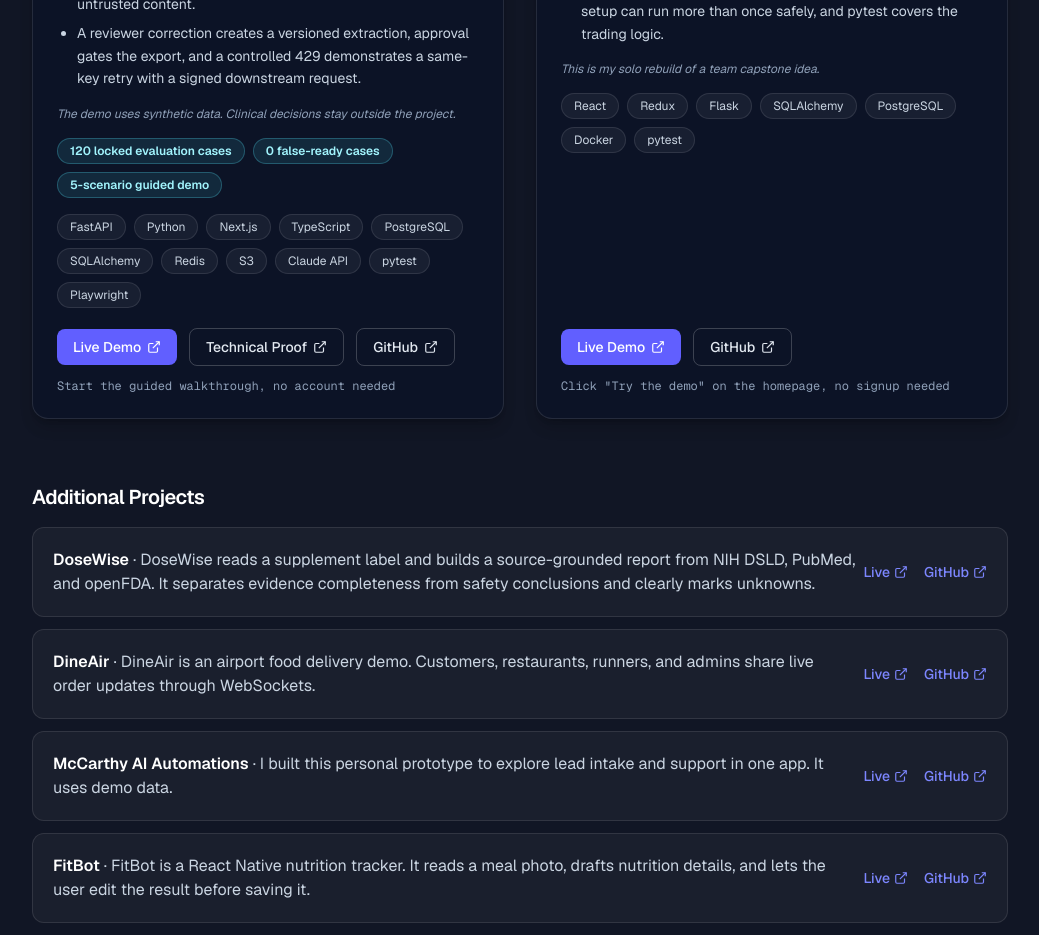
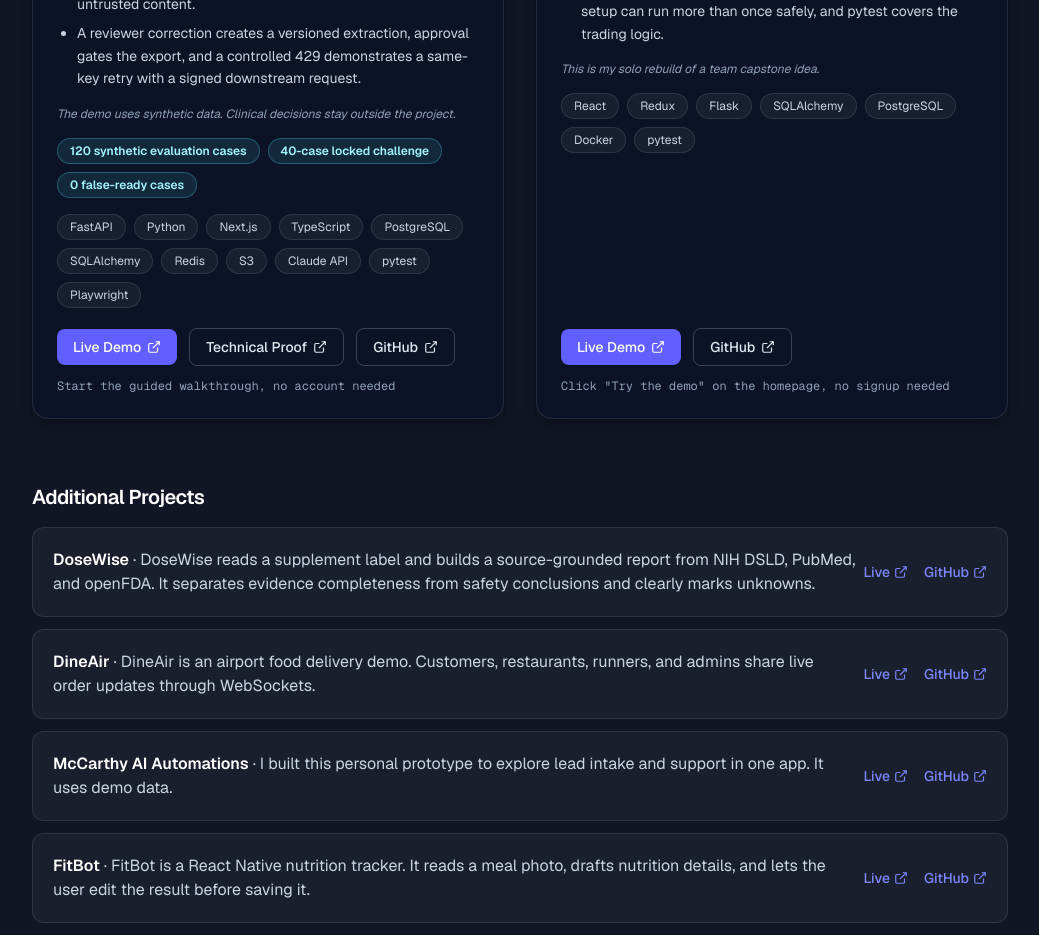
Before and after one commit to BMcCarthy96/portfolio, a Next.js app: page / in a window 1280 px wide. Shown: the part 2460-3395 px from the top of the page, without its empty margins (120-1159 px from the left). Built offline with nearby package versions, Linux system fonts and the light colour scheme.

Commit message:
Tighten IntakeFlow evidence and image loading

```diff
--- a/components/ProjectCard.tsx
+++ b/components/ProjectCard.tsx
@@ -2,7 +2,13 @@ import Image from "next/image";
 import type { Project } from "@/data/projects";
 import { ExternalLinkIcon } from "@/components/icons";
 
-export function ProjectCard({ project }: { project: Project }) {
+export function ProjectCard({
+  project,
+  eagerImage = false,
+}: {
+  project: Project;
+  eagerImage?: boolean;
+}) {
   return (
     <article className="flex flex-col overflow-hidden rounded-2xl border border-white/10 bg-[#0d1428]/80 shadow-lg shadow-black/20">
       <div className="relative aspect-[16/10] w-full border-b border-white/10 bg-white/5">
@@ -12,6 +18,7 @@ export function ProjectCard({ project }: { project: Project }) {
             alt={project.image.alt}
             fill
             sizes="(min-width: 1024px) 480px, 100vw"
+            loading={eagerImage ? "eager" : "lazy"}
             className="object-cover object-top"
           />
         ) : (
--- a/components/Projects.tsx
+++ b/components/Projects.tsx
@@ -10,8 +10,12 @@ export function Projects() {
           Featured Projects
         </h2>
         <div className="mt-10 grid gap-8 lg:grid-cols-2">
-          {featuredProjects.map((project) => (
-            <ProjectCard key={project.slug} project={project} />
+          {featuredProjects.map((project, index) => (
+            <ProjectCard
+              key={project.slug}
+              project={project}
+              eagerImage={index === 0}
+            />
           ))}
         </div>
 
--- a/data/projects.ts
+++ b/data/projects.ts
@@ -125,9 +125,9 @@ export const featuredProjects: Project[] = [
       "A reviewer correction creates a versioned extraction, approval gates the export, and a controlled 429 demonstrates a same-key retry with a signed downstream request.",
     ],
     proof: [
-      "120 locked evaluation cases",
+      "120 synthetic evaluation cases",
+      "40-case locked challenge",
       "0 false-ready cases",
-      "5-scenario guided demo",
     ],
     chips: [
       "FastAPI",
```
